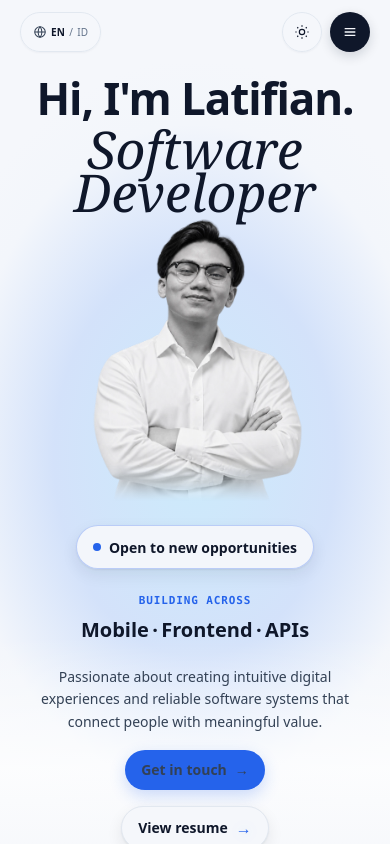
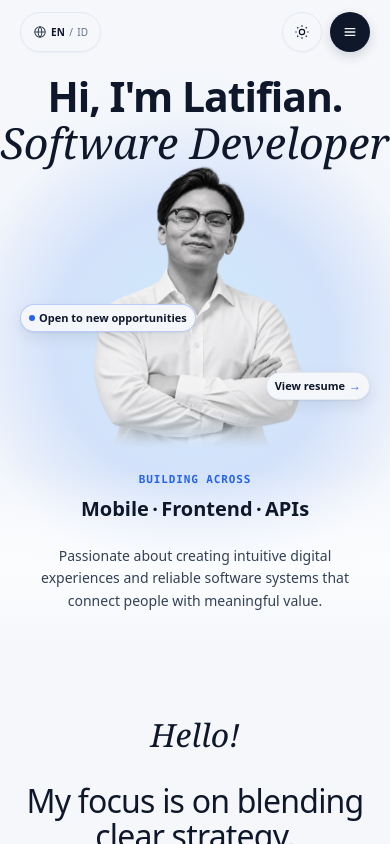
Before and after one commit to latifiann/web-portofolio, a React (Vite) app: page / in a window 390 px wide. Shown: the top 844 px of the page. Built offline with nearby package versions, Linux system fonts and the light colour scheme; a web font is replaced by a local one.

Commit message:
feat: refine mobile sections and add contact resume CTA

```diff
--- a/src/App.tsx
+++ b/src/App.tsx
@@ -59,6 +59,15 @@ function App() {
                 >
                   Email me
                 </a>
+                <a
+                  href="/resume/latifian-iman-cv-ats.pdf"
+                  target="_blank"
+                  rel="noopener noreferrer"
+                  aria-label="View resume (PDF, opens in a new tab)"
+                  className="view-resume-link inline-flex min-h-11 items-center gap-2 rounded-full bg-(--color-ink) px-(--space-6) font-semibold text-white no-underline shadow-[0_6px_16px_rgb(15_23_42_/_0.22)] transition-colors duration-(--motion-fast) hover:bg-(--color-ink-secondary)"
+                >
+                  View resume
+                </a>
               </div>
             </div>
           </PageContainer>
--- a/src/components/sections/EngineeringStatementSection.tsx
+++ b/src/components/sections/EngineeringStatementSection.tsx
@@ -53,7 +53,7 @@ function EngineeringStatementSection() {
       className="homepage-section-spacing"
     >
       <div className="relative grid gap-(--space-6) lg:grid-cols-12 lg:items-center lg:gap-(--space-8)">
-        <div className="order-2 lg:order-1 lg:col-span-3">
+        <div className="order-2 hidden md:block lg:order-1 lg:col-span-3">
           <ul className="m-0 grid list-none gap-(--space-3) p-0">
             {capabilityBadges.slice(0, 3).map((badge, index) => (
               <CapabilityBadge
@@ -81,7 +81,7 @@ function EngineeringStatementSection() {
           </h2>
         </header>
 
-        <div className="order-3 lg:col-span-3">
+        <div className="order-3 hidden md:block lg:col-span-3">
           <ul className="m-0 grid list-none gap-(--space-3) p-0 lg:justify-items-end">
             {capabilityBadges.slice(3).map((badge, index) => (
               <CapabilityBadge
--- a/src/components/sections/HeroSection.tsx
+++ b/src/components/sections/HeroSection.tsx
@@ -10,7 +10,7 @@ export default function HeroSection() {
     >
       <div aria-hidden="true" className="hero-background absolute inset-0" />
       <PageContainer visual className="relative">
-        <div className="relative mx-auto flex min-h-[36rem] max-w-6xl flex-col items-center justify-between text-center md:min-h-[46.25rem]">
+        <div className="hero-composition relative mx-auto flex min-h-[36rem] max-w-6xl flex-col items-center justify-between text-center md:min-h-[46.25rem]">
           <h1
             id="hero-title"
             className="hero-title relative z-(--z-raised) leading-none font-semibold tracking-tight text-(--color-ink) lg:translate-y-4"
@@ -21,7 +21,7 @@ export default function HeroSection() {
             </span>
           </h1>
 
-          <div className="relative z-(--z-raised) -mt-4 flex w-full flex-1 items-end justify-center md:-mt-16 md:-translate-y-4">
+          <div className="hero-portrait-wrapper relative z-(--z-raised) -mt-4 flex w-full flex-1 items-end justify-center md:-mt-16 md:-translate-y-4">
             <img
               src={portraitSrc}
               alt="Portrait of Latifian Iman"
@@ -57,12 +57,6 @@ export default function HeroSection() {
                 value.
               </p>
               <a
-                href="#contact"
-                className="mt-(--space-4) inline-flex min-h-10 items-center gap-2 rounded-full bg-(--color-primary) px-(--space-4) text-sm font-semibold text-(--color-canvas) no-underline shadow-[0_6px_16px_rgb(37_99_235_/_0.22)] transition-colors hover:bg-(--color-primary-hover) lg:hidden"
-              >
-                Get in touch <span aria-hidden="true">&rarr;</span>
-              </a>
-              <a
                 href="/resume/latifian-iman-cv-ats.pdf"
                 target="_blank"
                 rel="noopener noreferrer"
--- a/src/styles/globals.css
+++ b/src/styles/globals.css
@@ -60,7 +60,9 @@ a {
 }
 
 .contact-email-link,
-.contact-email-link:hover {
+.contact-email-link:hover,
+.view-resume-link,
+.view-resume-link:hover {
   color: var(--color-canvas);
 }
 
@@ -203,6 +205,88 @@ button,
 .hero-availability-dot {
   width: 0.5rem;
   height: 0.5rem;
+}
+
+@media (max-width: 47.9375rem) {
+  .hero-composition {
+    min-height: 0;
+    justify-content: flex-start;
+  }
+
+  .hero-portrait-wrapper {
+    flex: none;
+    margin-top: calc(-1 * var(--space-4));
+  }
+
+  .hero-information-grid {
+    position: relative;
+    margin-top: 0;
+  }
+
+  .hero-left-rail {
+    width: 100%;
+    padding-top: 0;
+  }
+
+  .hero-focus-label {
+    margin-top: var(--space-6);
+  }
+
+  .hero-availability {
+    position: absolute;
+    top: -9rem;
+    left: 0;
+    z-index: calc(var(--z-raised) + 1);
+    max-width: 100%;
+  }
+
+  .hero-availability,
+  .hero-right-rail .hero-resume-link {
+    min-height: 1.75rem;
+    gap: var(--space-1);
+    padding: var(--space-1) var(--space-2);
+    font-size: 0.6875rem;
+    font-weight: 600;
+    line-height: 1.25;
+    white-space: nowrap;
+  }
+
+  .hero-availability-dot {
+    width: 0.375rem;
+    height: 0.375rem;
+  }
+
+  .hero-right-rail .hero-resume-link {
+    position: absolute;
+    top: -4.75rem;
+    right: 0;
+    z-index: calc(var(--z-raised) + 1);
+    margin-top: 0;
+  }
+
+  .hero-right-rail .hero-resume-link::before {
+    content: "";
+    position: absolute;
+    top: 50%;
+    right: 0;
+    left: 0;
+    min-height: 44px;
+    transform: translateY(-50%);
+  }
+
+  .hero-right-rail .hero-resume-arrow {
+    font-size: 0.75rem;
+  }
+}
+
+@media (min-width: 40rem) and (max-width: 47.9375rem) {
+  .hero-availability {
+    top: -11.5rem;
+  }
+
+  .hero-right-rail .hero-resume-link {
+    top: -5.75rem;
+  }
 }
 
 .hero-focus-label {
@@ -457,6 +541,18 @@ button,
   .hero-role {
     font-size: clamp(5.5rem, 9.6875vw, 7.75rem);
     line-height: 1;
+  }
+}
+
+@media (max-width: 47.9375rem) {
+  .hero-title {
+    font-size: min(2.75rem, 10.5vw);
+    white-space: nowrap;
+  }
+
+  .hero-role {
+    font-size: min(3.25rem, 11vw);
+    white-space: nowrap;
   }
 }
 
```
Also changed, not shown: 3 other files (tests, documents, lock files or other folders).
